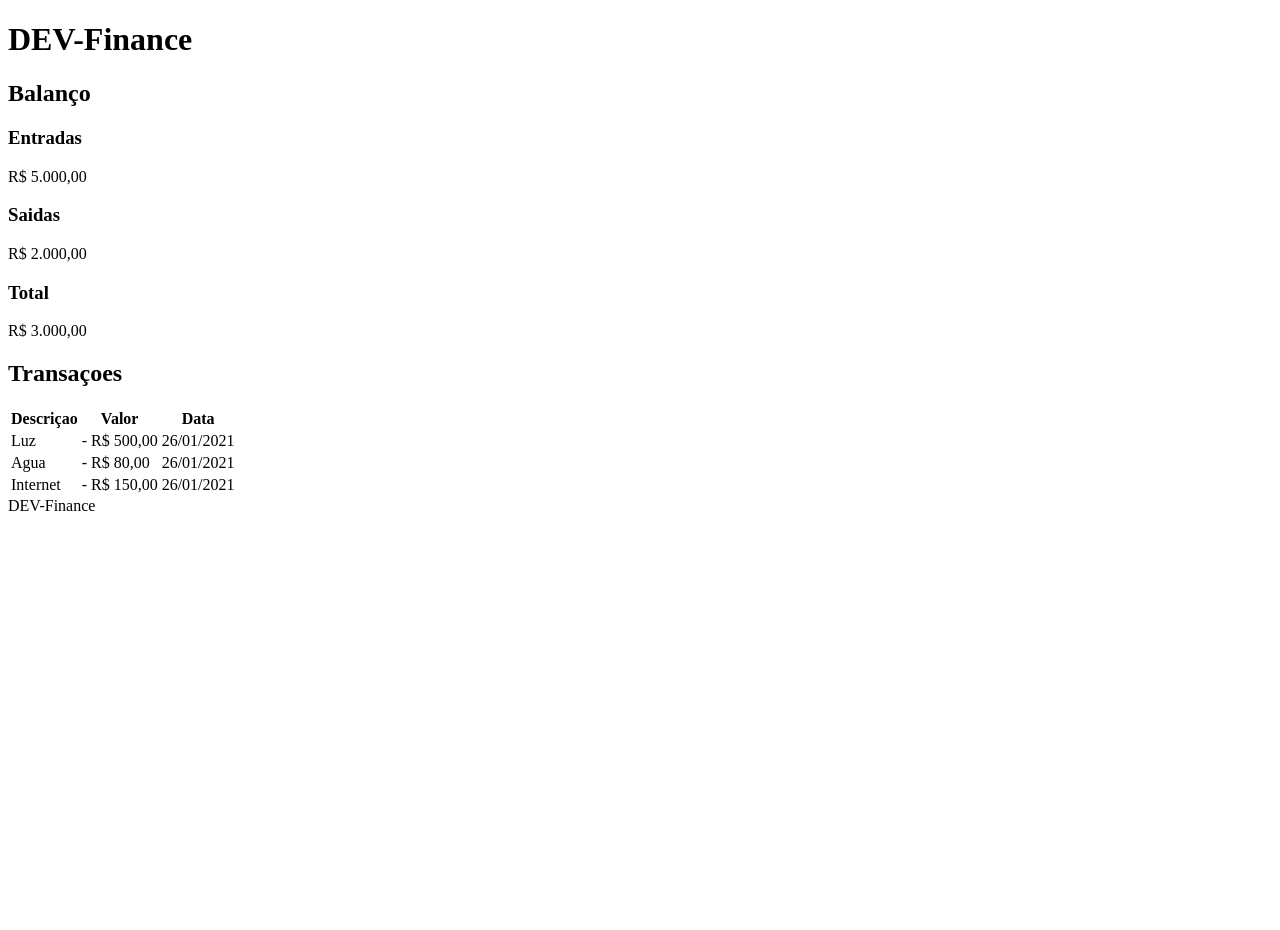
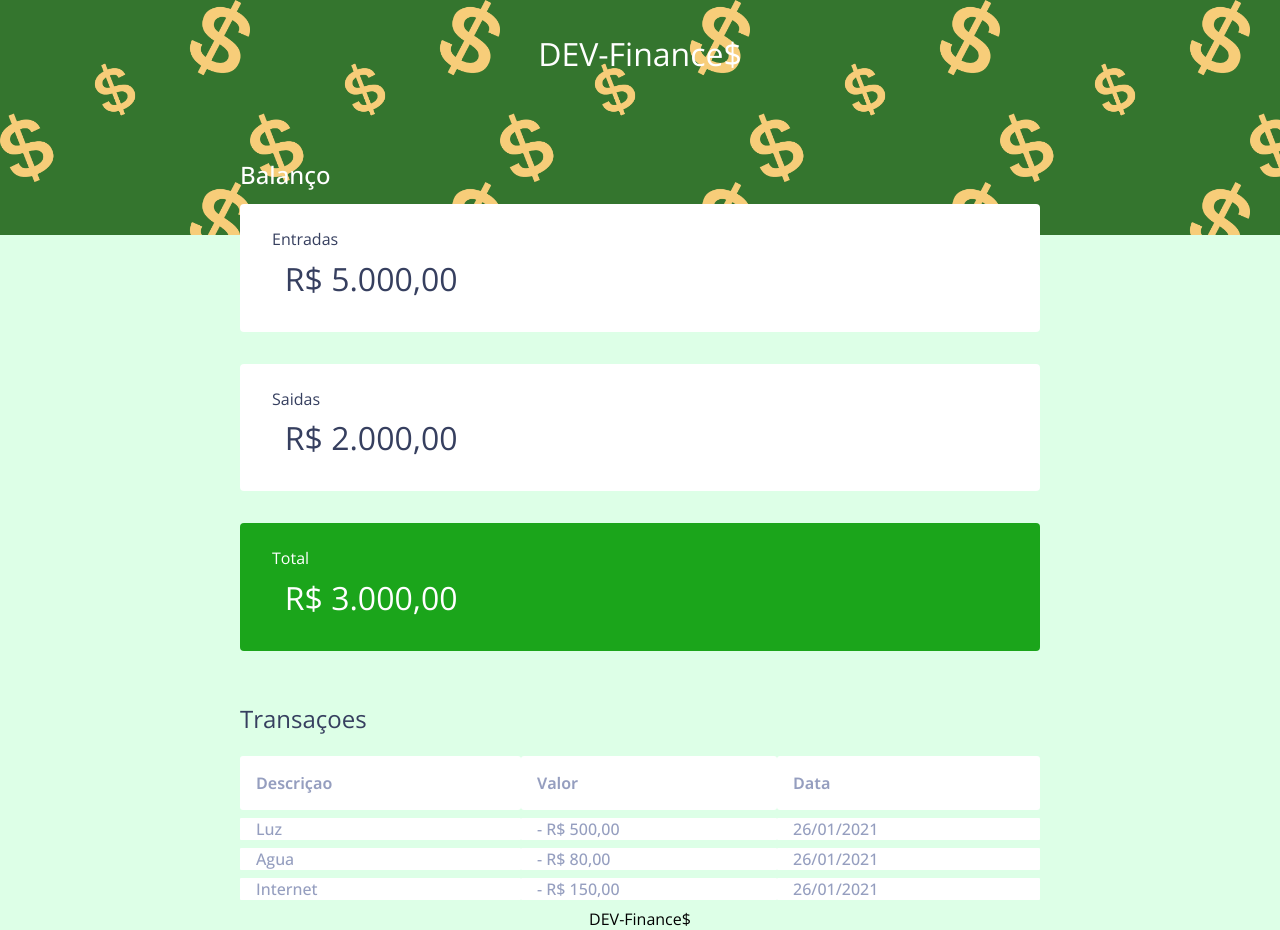
Before and after one commit to WallaceSardinha/dev-finance, a plain HTML site: page index.html in a window 1280 px wide. Before the commit the page ends 800 px from the top, so only its background shows below. Drawn offline with nearby package versions, Linux system fonts and the light colour scheme.

Commit message:
CSS initial

```diff
--- a/index.html
+++ b/index.html
@@ -5,42 +5,42 @@
     <meta charset="UTF-8">
     <meta name="viewport" content="width=device-width, initial-scale=1.0">
     <title>DEVFinance</title>
+    <link rel="preconnect" href="https://fonts.googleapis.com">
+    <link rel="preconnect" href="https://fonts.gstatic.com" crossorigin>
+    <link href="https://fonts.googleapis.com/css2?family=Open+Sans:ital,wght@0,300..800;1,300..800&display=swap"
+        rel="stylesheet">
+    <link rel="stylesheet" href="style.css" defer>
 </head>
 
 <body>
 
-    <header class="head">
-        <h1>DEV-Finance</h1>
+    <header>
+        <h1 id="logo">DEV-Finance$</h1>
     </header>
 
-    <main>
+    <main class="container">
 
         <section id="balance">
             <h2>Balanço</h2>
 
-            <div>
+            <div class="card">
                 <H3>Entradas</H3>
                 <p>R$ 5.000,00</p>
             </div>
-            <div>
+            <div class="card">
                 <h3>Saidas</h3>
                 <p>R$ 2.000,00</p>
             </div>
-            <div>
+            <div class="card green">
                 <h3>Total</h3>
                 <p>R$ 3.000,00</p>
             </div>
-
-
-
-
-
         </section>
 
-        <section>
+        <section id="transaction">
             <h2>Transaçoes</h2>
 
-            <table>
+            <table id="data-table">
                 <thead>
                     <tr>
                         <th>Descriçao</th>
@@ -67,26 +67,12 @@
                 </thead>
             </table>
         </section>
-
-
-
-
     </main>
 
     <footer>
-        DEV-Finance
+        DEV-Finance$
     </footer>
 
-
-
-
-    <header>
-
-    </header>
-
-    <footer>
-
-    </footer>
 </body>
 
 </html>
--- a/style.css
+++ b/style.css
@@ -1,15 +1,145 @@
+:root {
+    --dark-blue: #363f5f;
+}
+
+* {
+    margin: 0;
+    padding: 0;
+    box-sizing: border-box;
+}
+
 body {
 
-    place-content: center;
+    background-color: rgb(221, 255, 231);
+    font-family: 'Open Sans', sans-serif
+
+}
+
+.container {
+
+    width: min(90vw, 800px);
+    position: relative;
+
     margin: auto;
-    justify-content: center;
 
+}
+
+h2 {
+    margin-top: 3.2rem;
+    margin-bottom: 0.8rem;
+    color: var(--dark-blue);
+
+    font-weight: 400;
 }
 
 header {
 
-    background-color: aquamarine;
-    width: 1000px;
+    background: rgb(52, 117, 46);
+    background-image: url(./images/money.png);
+    background-repeat: repeat;
+    background-size: 250px;
+
+    padding: 2rem 0 10rem;
+    text-align: center;
+
+}
+
+main {
+    display: block;
+}
+
+#monetary {
+
+    position: fixed;
+    margin: 0;
+    padding: 0;
+    width: 250px;
+    right: 50px;
+    top: -20px;
+
+}
+
+#logo {
+
+    color: #fff;
+    font-weight: 100;
+
+}
+
+#balance {
+
+    margin-top: -8rem;
 
 
 }
+
+#balance h2 {
+
+    color: white;
+    font-weight: 500;
+
+
+}
+
+.card {
+
+    background: white;
+    padding: 1.5rem 2rem;
+    border-radius: 0.25rem;
+
+    margin-bottom: 2rem;
+    color: var(--dark-blue);
+}
+
+.card h3 {
+    font-weight: normal;
+    font-size: 1rem;
+}
+.card p {
+    font-size: 2rem;
+    line-height: 2rem;
+
+    padding: .8rem;
+}
+
+.card.green {
+    background: #1ba51b;
+    color: white;
+}
+
+#transaction {
+
+}
+
+
+#data-table {
+    width: 100%;
+    border-spacing: 0 .5rem;
+}
+
+table td {
+    text-align: left;
+    padding-left: 1rem;
+    background: white;
+    border-radius: 1px;
+    color: #6e7ba8bb;
+    font-weight: 500;
+
+}
+
+table th {
+    background-color: white;
+    border-radius: 3px;
+    color: #6e7ba8bb;
+    padding: 1rem 1rem;
+    text-align: left;
+    font-size: 1rem;
+    font-weight: 650;
+
+}
+
+footer {
+
+    text-align: center;
+
+}
```
Also changed, not shown: images/arrows.png (added), images/graphic.png (added), images/monetary.png (added), images/money.png (added).
